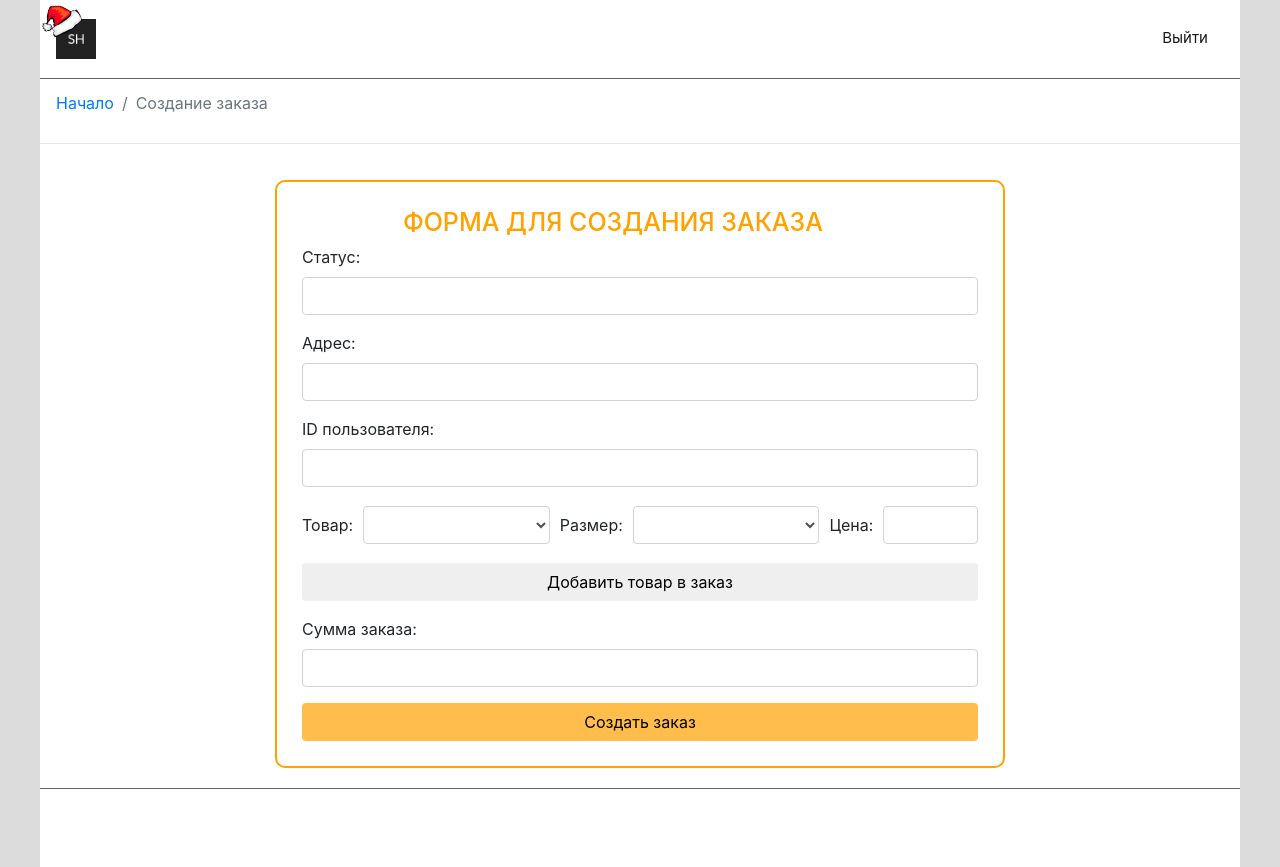
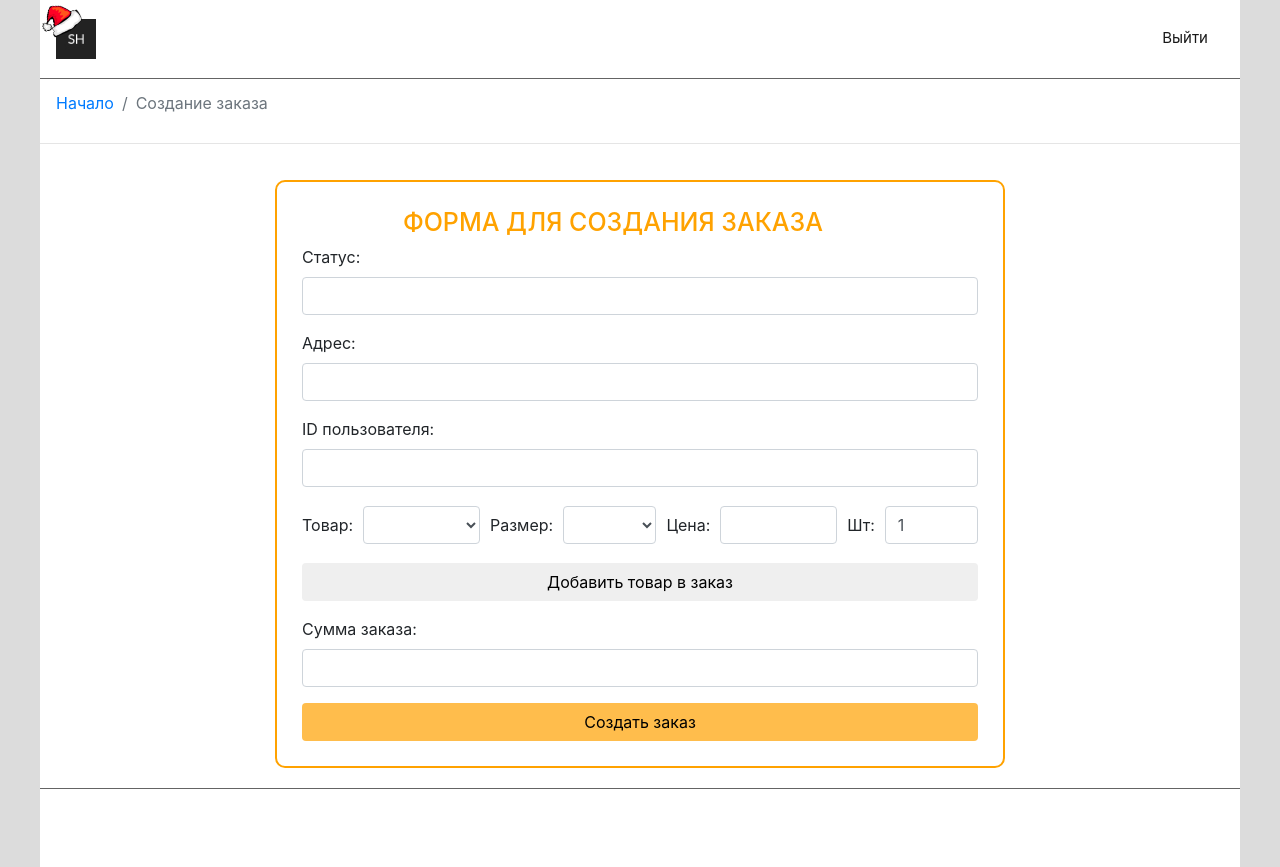
Before and after one commit to damarrus/project2208, a PHP site: template views/order_create_form.php in a window 1280 px wide. Shown: the part 21-888 px from the top of the page. Run offline with PHP 8.4, Linux system fonts and the light colour scheme; the template is opened without the code that fills it: most values are stand-ins (such as "Sample title", 1, 10 or a date in 2020); lists and menus that the app fills with data are empty.

Commit message:
Добавила счетчик товаров

```diff
--- a/css/admin.css
+++ b/css/admin.css
@@ -89,9 +89,11 @@ footer {
 .before-form-size {
     margin: 10px;
 }
-
-.form-price {
-    width: 45%;
+.before-form-count {
+    margin: 10px;
+}
+.form-size, .form-count {
+    width: 75%;
 }
 
 .product-price {
--- a/js/crud_order.js
+++ b/js/crud_order.js
@@ -18,6 +18,7 @@ $(document).ready(function() {
             success: function(response) {
                 if (response) {
                     data = JSON.parse(response);
+                    $(".form-size").find('.size-option-zero').remove();
                     $(".form-size").find('.size-option').remove();
                     var i = 0;
                     $(data).each(function(){
@@ -33,6 +34,7 @@ $(document).ready(function() {
         var new_product = $(this).prev().clone();
         new_product.find('input').attr('placeholder','');
         $(this).prev().after(new_product);
+        new_product.find('.form-size').empty();
         new_product.find('.form-select').change(function(){
             id = new_product.find("option:selected").val();
             price = new_product.find("option:selected").data('price');
@@ -68,10 +70,14 @@ $(document).ready(function() {
         var products = [];
 
         $(".form-select").each(function(){
-            var price_source = $(this).parent().find('input');
+            var price_source = $(this).parent().find('.form-price');
+            var count_source = $(this).parent().find('.form-count');
+
             products.push({
                 product_id: $(this).val(),
-                price: price_source.val() ? price_source.val() : price_source.attr('placeholder')
+                size_id: $(this).parent().find('.form-size').val(),
+                price: price_source.val() ? price_source.val() : price_source.attr('placeholder'),
+                count: count_source.val(),
             });
         })
 
--- a/models/Order.php
+++ b/models/Order.php
@@ -84,9 +84,9 @@ class Order
             $query = "INSERT INTO order_products SET
                         order_id=$insert_id,
                         product_id={$product['product_id']},
-                        size_id=0,
+                        size_id={$product['size_id']},
                         price={$product['price']},
-                        count=0
+                        count={$product['count']}
             ";
             $result = $mysqli->query($query);
         }
--- a/views/order_create_form.php
+++ b/views/order_create_form.php
@@ -37,10 +37,12 @@
                         </select>
                         <label class="before-form-size">Размер:</label>
                         <select class="form-size form-control" name="size_id">
-                            <option value="0"></option>
+                            <option value="0" class="size-option-zero"></option>
                         </select>
                         <label class="before-form-price">Цена:</label>
                         <input type="number" class="form-control form-price" name="price">
+                        <label class="before-form-count">Шт:</label>
+                        <input type="number" class="form-control form-count" name="count" value="1">
                     </div>
                     <input type="button" class="form-group btn btn-block" id="AddProduct" value="Добавить товар в заказ">
                     <div class="form-group">
```
